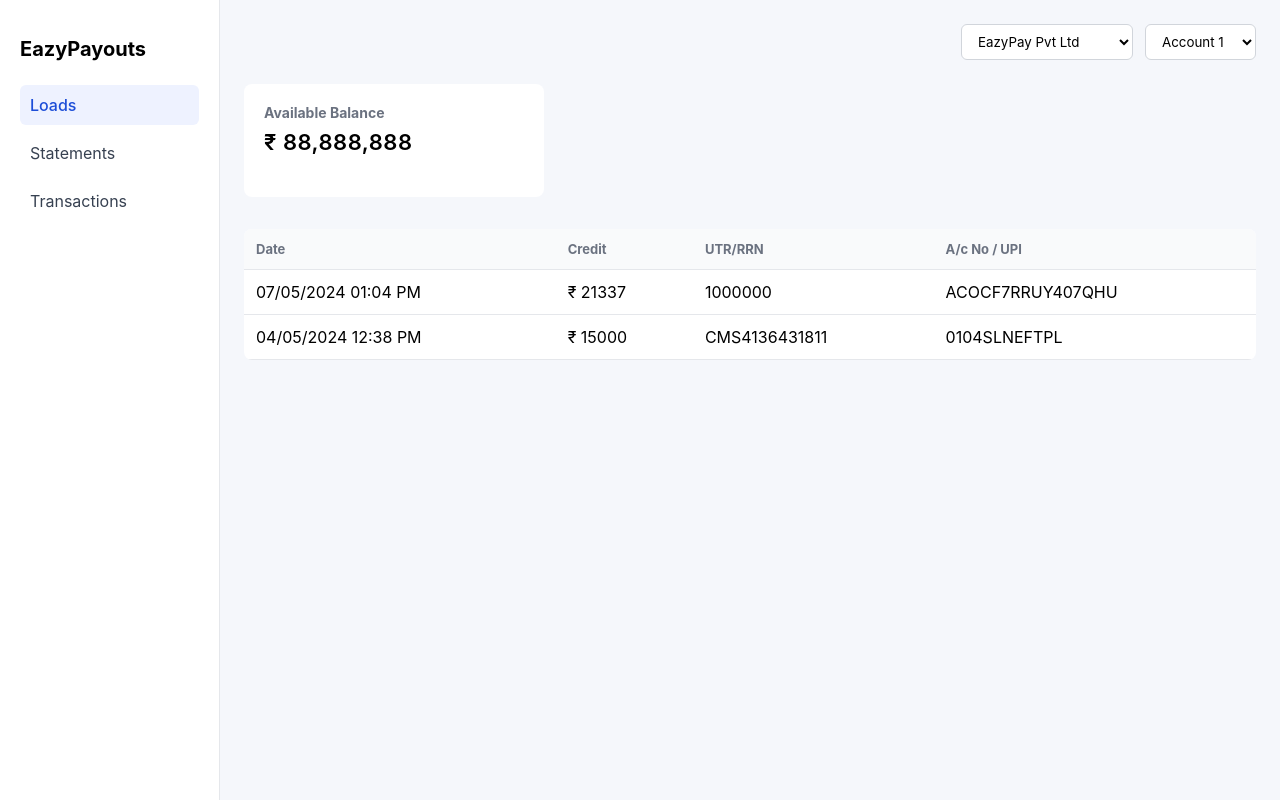
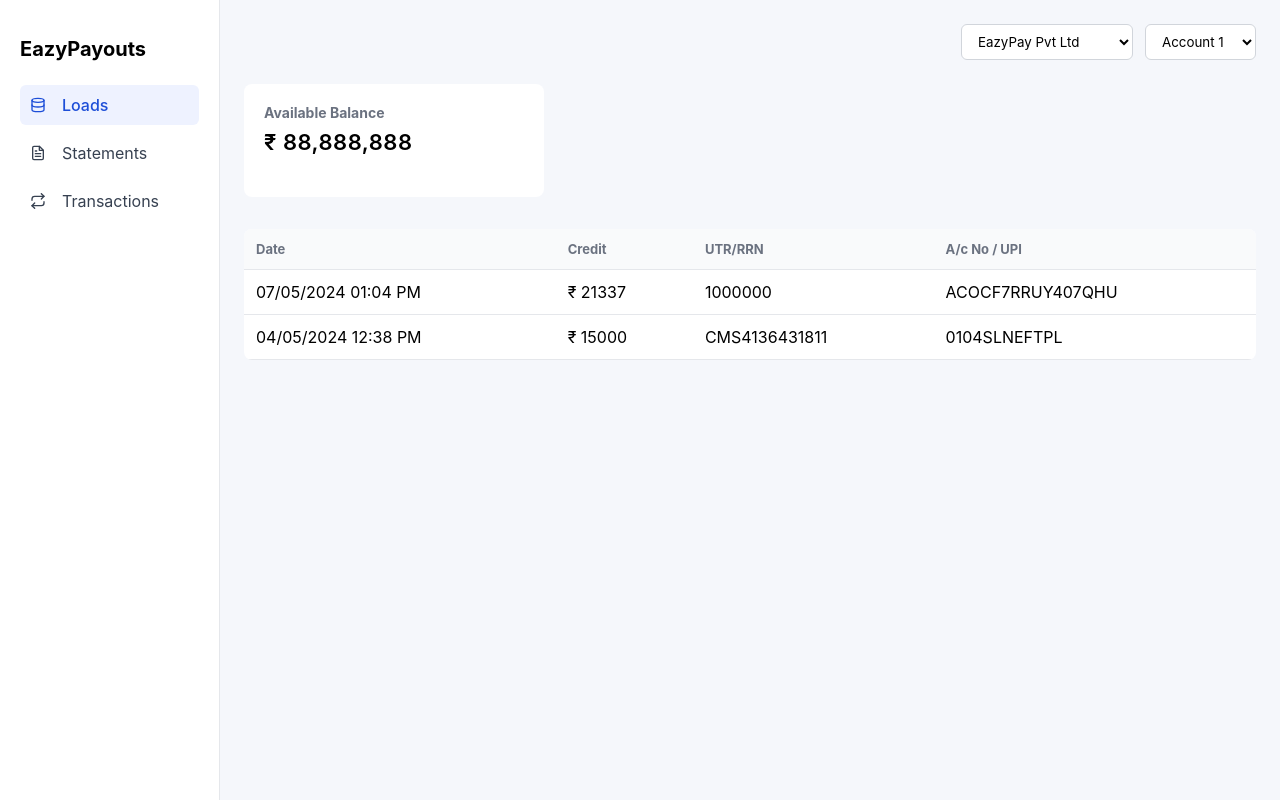
Before and after one commit to Aniruddh1408/Payments-Dashboard, a React (Vite) app: page / in a window 1280 px wide. Built offline with nearby package versions, Linux system fonts and the light colour scheme.

Commit message:
Added sidebar icons

```diff
--- a/package.json
+++ b/package.json
@@ -11,7 +11,8 @@
   },
   "dependencies": {
     "react": "^19.2.0",
-    "react-dom": "^19.2.0"
+    "react-dom": "^19.2.0",
+    "react-icons": "^5.5.0"
   },
   "devDependencies": {
     "@eslint/js": "^9.39.1",
--- a/src/App.jsx
+++ b/src/App.jsx
@@ -1,5 +1,6 @@
 import { useState } from "react";
 import companies from "./data/companies";
+import { FiDatabase, FiFileText, FiRepeat } from "react-icons/fi";
 import "./index.css";
 
 function App() {
@@ -17,11 +18,23 @@ function App() {
       <div className="sidebar">
         <h2>EazyPayouts</h2>
 
-        <ul>
-         <li className="active">Loads</li>
-         <li>Statements</li>
-         <li>Transactions</li>
-        </ul>
+<ul>
+  <li className="active">
+    <FiDatabase style={{ marginRight: "8px" }} />
+    Loads
+  </li>
+
+  <li>
+    <FiFileText style={{ marginRight: "8px" }} />
+    Statements
+  </li>
+
+  <li>
+    <FiRepeat style={{ marginRight: "8px" }} />
+    Transactions
+  </li>
+</ul>
+
 
       </div>
 
--- a/src/index.css
+++ b/src/index.css
@@ -142,3 +142,8 @@ tbody tr:hover {
 .balance-card {
   margin-bottom: 32px;
 }
+.sidebar li {
+  display: flex;
+  align-items: center;
+  gap: 8px;
+}
```
Also changed, not shown: 1 other file (tests, documents, lock files or other folders).
